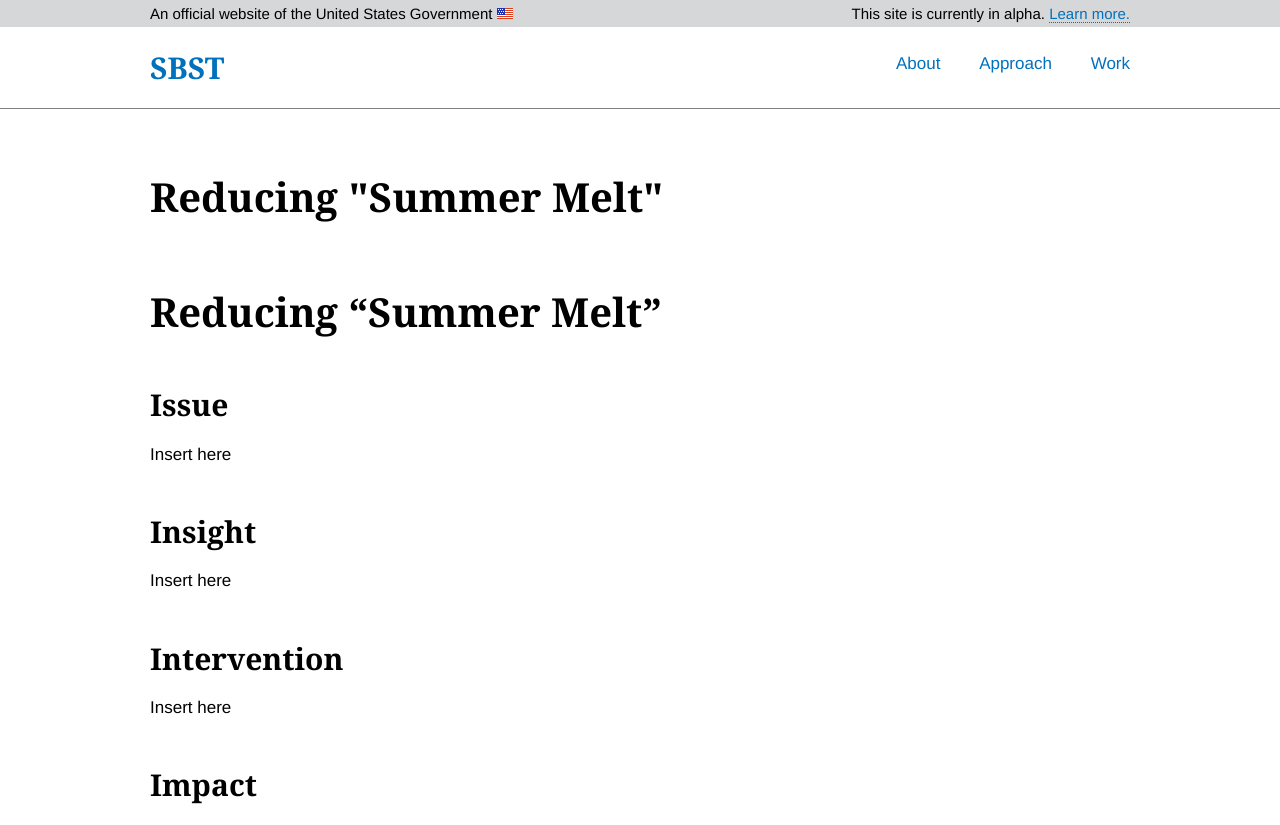
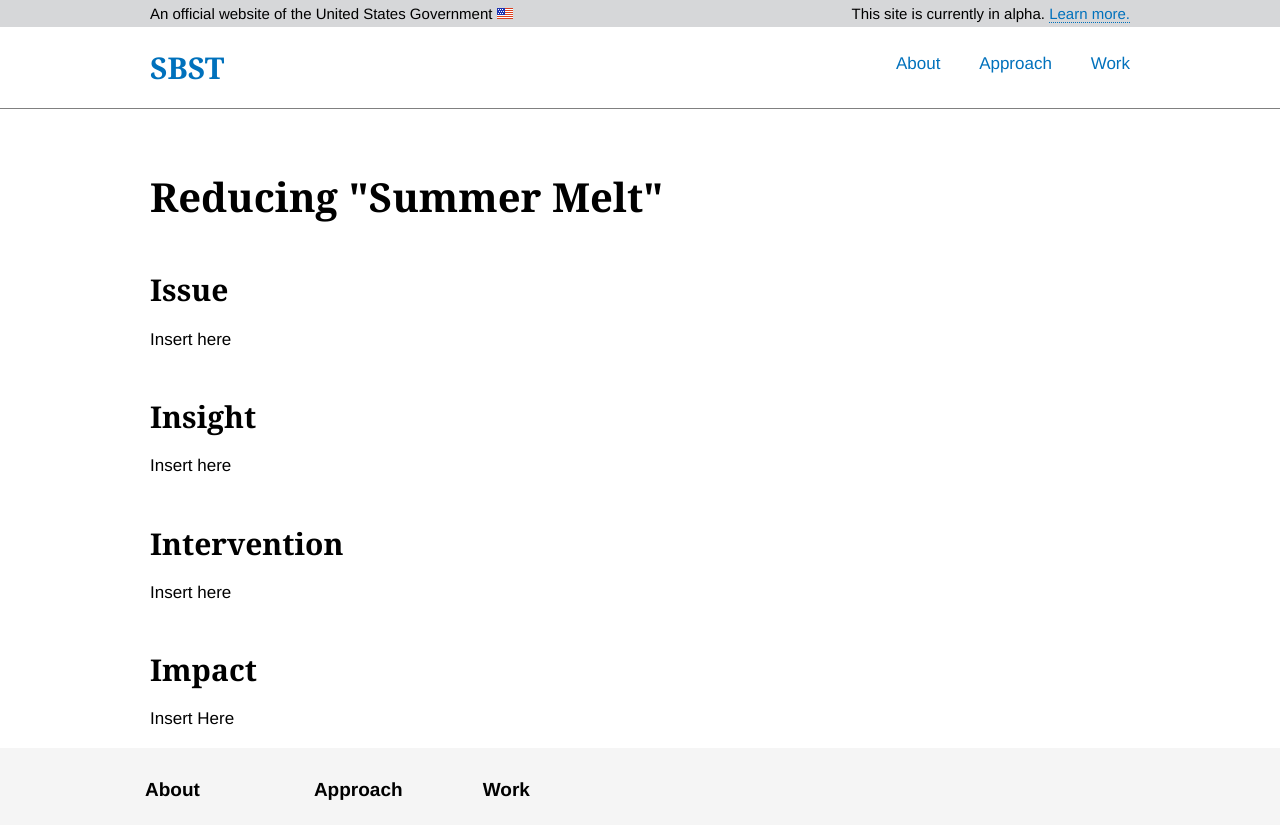
Before and after one commit to 18F/Modular-Contracting-And-Agile-Development, a Jekyll site: the page built from pages/projects/reducing-summer-melt.md, in a window 1280 px wide. Shown: the top 825 px of the page. Built offline with Jekyll 4.4.1, drawn with Linux system fonts in a browser that asks for light colours; some of the changed lines change nothing that is shown.

Commit message:
rename project

```diff
--- a/pages/projects/project-five.md
+++ b/pages/projects/reducing-summer-melt.md
@@ -2,11 +2,9 @@
 layout: case-study
 title: 'Reducing "Summer Melt"'
 description: 'Eight personalized text messages resulted in a nearly 9% increase in college enrollment.'
-studydate: 'Thu Apr 30 2015 20:00:00 GMT-0400 (EDT)'
-permalink: /projects/project-five/
+permalink: /projects/reducing-snow-melt/
 image: /assets/img/helicopters-in-the-city.jpg
 ---
-# Reducing "Summer Melt"
 
 ## Issue
 
```
